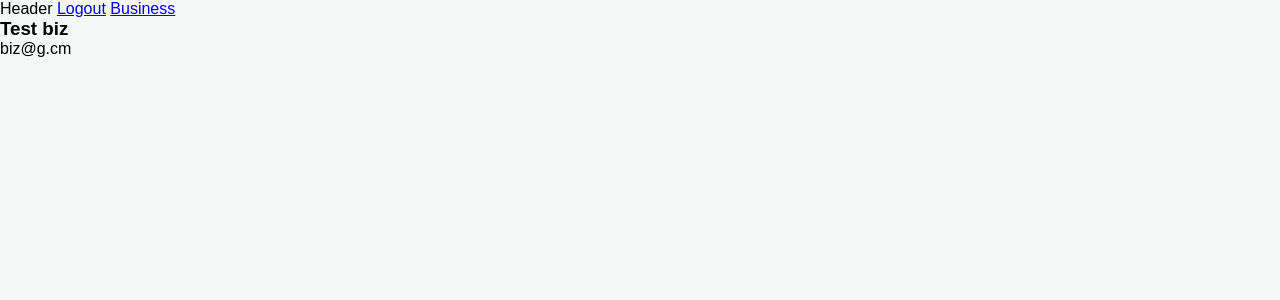
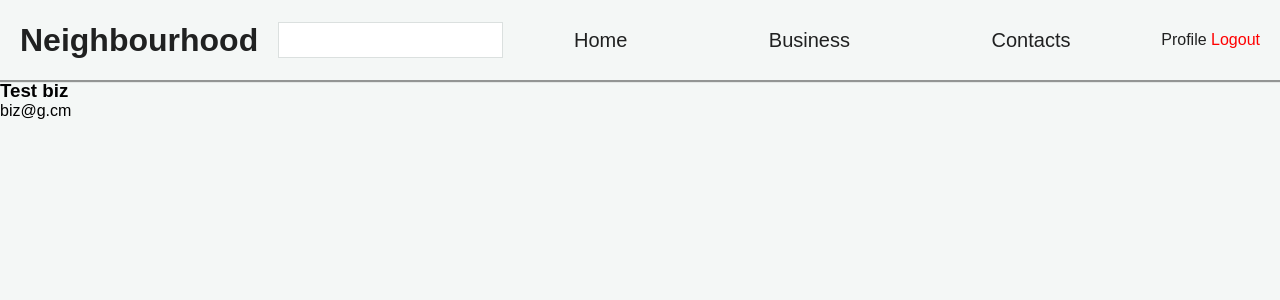
Before and after one commit to davidkiama/NeighbourHood, a Django app: page /biz-list/ in a window 1280 px wide. Shown: the top 300 px of the page. Run offline with Django 4.2, Linux system fonts and the light colour scheme; data comes from the database, SQL or seed files in the repository.

Commit message:
Initial styling of the header

```diff
--- a/home/static/css/style.css
+++ b/home/static/css/style.css
@@ -74,15 +74,62 @@ input {
   border: 1px solid #dbe0df;
 }
 
+a {
+  text-decoration: none;
+  color: var(--color-black-1);
+}
+
 #container {
   background-color: var(--color-grey);
   min-height: 100vh;
   position: relative;
 }
 
+.header {
+  height: 8rem;
+  display: flex;
+  justify-content: space-between;
+  align-items: center;
+
+  padding: 1rem 2rem;
+
+  box-shadow: 1px 1px 1px 1px rgba(0, 0, 0, 0.4);
+}
+
+.header__center {
+  display: flex;
+  align-items: center;
+  justify-content: space-evenly;
+  flex-grow: 1;
+  margin: 0 2rem;
+}
+
+.header__center input {
+  padding: 0.8rem;
+  font-size: 1.6rem;
+  margin: 0;
+}
+
+.nav__items {
+  justify-self: center;
+  /* margin: auto; */
+  flex-grow: 1;
+  display: flex;
+  justify-content: space-around;
+}
+
+.nav__item {
+  font-size: 2rem;
+}
+
 .form__setup-profile {
   display: flex;
   flex-direction: column;
+}
+
+.logout {
+  color: red;
+  text-decoration: none;
 }
 
 .location-info {
--- a/home/templates/base.html
+++ b/home/templates/base.html
@@ -17,10 +17,32 @@
 <body>
     <div id="container">
         <header class="header">
-            Header
+            <div class="header__logo">
+                <h1 class="heading-1">
+                    <a href="{% url 'home' %}">Neighbourhood</a>
+                </h1>
+            </div>
 
-            <a href="{% url 'logout' %} ">Logout</a>
-            <a href="{% url 'biz_list' %} ">Business</a>
+            <div class="header__center">
+                <form action="">
+
+                    <input type="search" name="search">
+                </form>
+
+                <nav class="nav__items">
+                    <a href="{% url 'home' %}" class="nav__item">Home</a>
+                    <a href="{% url 'biz_list' %}" class="nav__item">Business</a>
+                    <a href="#" class="nav__item">Contacts</a>
+
+                </nav>
+            </div>
+
+            <div class="header__right">
+
+                <a href="#">Profile</a>
+                <a href="{% url 'logout' %} " class="logout">Logout</a>
+            </div>
+
         </header>
 
         <main class="main">
```
